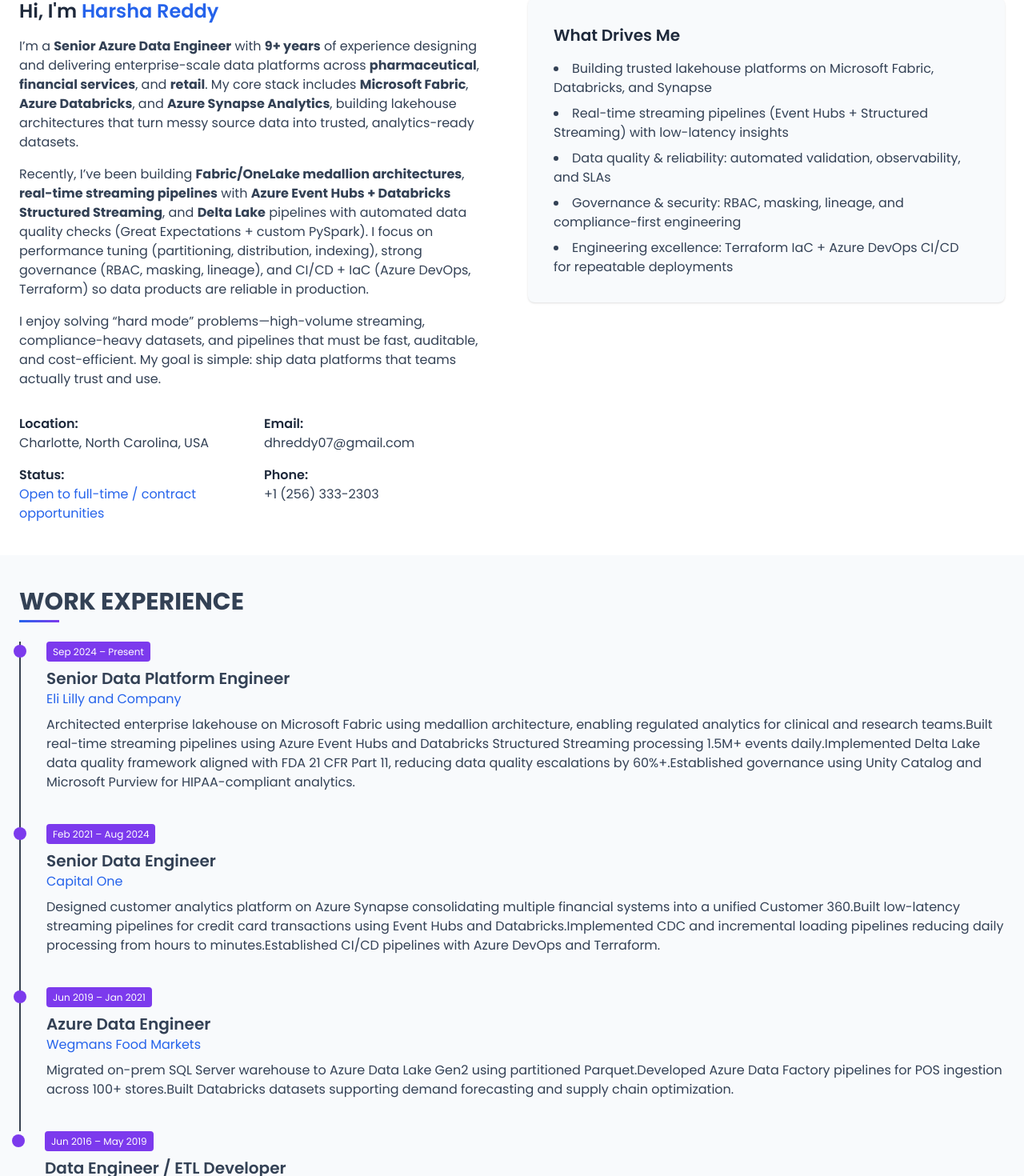
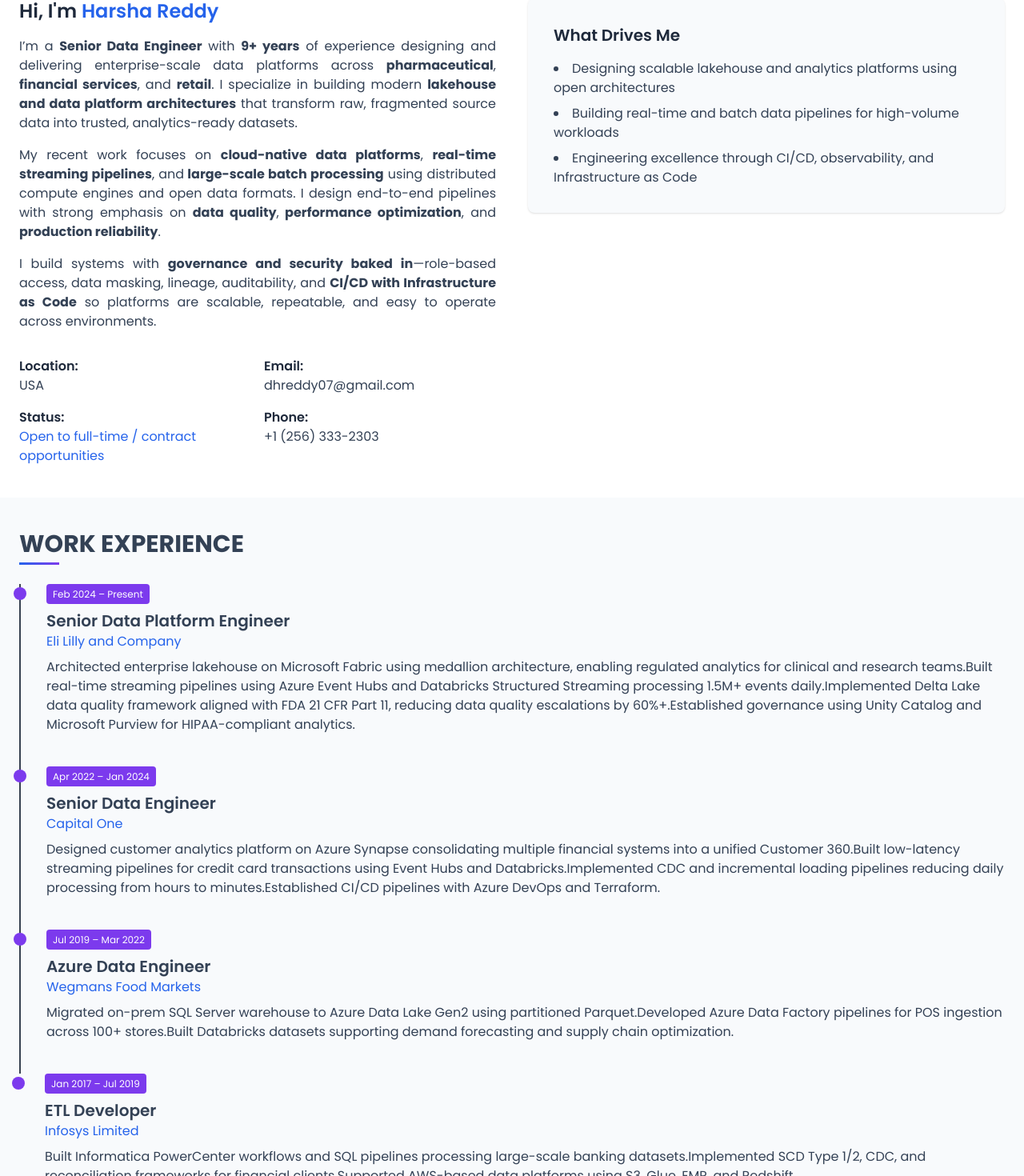
Before and after one commit to harshadhoma/portfolio, a React (Vite) app: page / in a window 1280 px wide. Shown: the part 910-2380 px from the top of the page at 80% size. Built offline with nearby package versions, Linux system fonts and the light colour scheme.

Commit message:
new exp and changes

```diff
--- a/src/components/About.tsx
+++ b/src/components/About.tsx
@@ -27,30 +27,30 @@ const About: React.FC = () => {
               Hi, I&apos;m <span className="text-primary">Harsha Reddy</span>
             </h3>
 
-            <p className="text-text mb-4">
-              I’m a <b>Senior Azure Data Engineer</b> with <b>9+ years</b> of experience designing and delivering
+            <p className="text-text text-justify mb-4">
+              I’m a <b>Senior Data Engineer</b> with <b>9+ years</b> of experience designing and delivering
               enterprise-scale data platforms across <b>pharmaceutical</b>, <b>financial services</b>, and <b>retail</b>.
-              My core stack includes <b>Microsoft Fabric</b>, <b>Azure Databricks</b>, and <b>Azure Synapse Analytics</b>,
-              building lakehouse architectures that turn messy source data into trusted, analytics-ready datasets.
+              I specialize in building modern <b>lakehouse and data platform architectures</b> that transform raw,
+              fragmented source data into trusted, analytics-ready datasets.
             </p>
 
-            <p className="text-text mb-4">
-              Recently, I’ve been building <b>Fabric/OneLake medallion architectures</b>, <b>real-time streaming pipelines</b>{' '}
-              with <b>Azure Event Hubs + Databricks Structured Streaming</b>, and <b>Delta Lake</b> pipelines with automated
-              data quality checks (Great Expectations + custom PySpark). I focus on performance tuning (partitioning,
-              distribution, indexing), strong governance (RBAC, masking, lineage), and CI/CD + IaC (Azure DevOps, Terraform)
-              so data products are reliable in production.
+            <p className="text-text text-justify mb-4">
+              My recent work focuses on <b>cloud-native data platforms</b>, <b>real-time streaming pipelines</b>, and
+              <b> large-scale batch processing</b> using distributed compute engines and open data formats.
+              I design end-to-end pipelines with strong emphasis on <b>data quality</b>,
+              <b> performance optimization</b>, and <b>production reliability</b>.
             </p>
 
-            <p className="text-text mb-4">
-              I enjoy solving “hard mode” problems—high-volume streaming, compliance-heavy datasets, and pipelines that must
-              be fast, auditable, and cost-efficient. My goal is simple: ship data platforms that teams actually trust and use.
+            <p className="text-text text-justify mb-4">
+              I build systems with <b>governance and security baked in</b>—role-based access, data masking, lineage,
+              auditability, and <b>CI/CD with Infrastructure as Code</b> so platforms are scalable,
+              repeatable, and easy to operate across environments.
             </p>
 
             <div className="grid grid-cols-1 sm:grid-cols-2 gap-4 mt-8">
               <div>
                 <p className="font-semibold text-dark">Location:</p>
-                <p className="text-text">Charlotte, North Carolina, USA</p>
+                <p className="text-text">USA</p>
               </div>
 
               <div>
@@ -80,11 +80,9 @@ const About: React.FC = () => {
             <div className="bg-background p-8 rounded-lg shadow w-full">
               <h3 className="text-xl font-semibold mb-4 text-dark">What Drives Me</h3>
               <ul className="list-disc list-inside text-text space-y-2">
-                <li>Building trusted lakehouse platforms on Microsoft Fabric, Databricks, and Synapse</li>
-                <li>Real-time streaming pipelines (Event Hubs + Structured Streaming) with low-latency insights</li>
-                <li>Data quality & reliability: automated validation, observability, and SLAs</li>
-                <li>Governance & security: RBAC, masking, lineage, and compliance-first engineering</li>
-                <li>Engineering excellence: Terraform IaC + Azure DevOps CI/CD for repeatable deployments</li>
+                <li>Designing scalable lakehouse and analytics platforms using open architectures</li>
+                <li>Building real-time and batch data pipelines for high-volume workloads</li>
+                <li>Engineering excellence through CI/CD, observability, and Infrastructure as Code</li>
               </ul>
             </div>
           </motion.div>
--- a/src/components/Hero.tsx
+++ b/src/components/Hero.tsx
@@ -51,7 +51,7 @@ const Hero: React.FC = () => {
               </Link>
 
               <a
-                href="https://drive.google.com/file/d/1M--V61Eclq_5ildWHjWCaeR9Jvy1ybL3/view?usp=sharing"
+                // href="https://drive.google.com/file/d/1M--V61Eclq_5ildWHjWCaeR9Jvy1ybL3/view?usp=sharing"
                 className="bg-white border-2 border-primary text-primary px-8 py-3 rounded-full font-medium hover:bg-primary hover:text-white transition-all duration-300 inline-flex items-center gap-2"
                 target="_blank"
                 rel="noopener noreferrer"
--- a/src/data/index.ts
+++ b/src/data/index.ts
@@ -91,7 +91,7 @@ export const experiences: Experience[] = [
   {
     title: 'Senior Data Platform Engineer',
     company: 'Eli Lilly and Company',
-    duration: 'Sep 2024 – Present',
+    duration: 'Feb 2024 – Present',
     description: [
       'Architected enterprise lakehouse on Microsoft Fabric using medallion architecture, enabling regulated analytics for clinical and research teams.',
       'Built real-time streaming pipelines using Azure Event Hubs and Databricks Structured Streaming processing 1.5M+ events daily.',
@@ -102,7 +102,7 @@ export const experiences: Experience[] = [
   {
     title: 'Senior Data Engineer',
     company: 'Capital One',
-    duration: 'Feb 2021 – Aug 2024',
+    duration: 'Apr 2022 – Jan 2024',
     description: [
       'Designed customer analytics platform on Azure Synapse consolidating multiple financial systems into a unified Customer 360.',
       'Built low-latency streaming pipelines for credit card transactions using Event Hubs and Databricks.',
@@ -113,7 +113,7 @@ export const experiences: Experience[] = [
   {
     title: 'Azure Data Engineer',
     company: 'Wegmans Food Markets',
-    duration: 'Jun 2019 – Jan 2021',
+    duration: 'Jul 2019 – Mar 2022',
     description: [
       'Migrated on-prem SQL Server warehouse to Azure Data Lake Gen2 using partitioned Parquet.',
       'Developed Azure Data Factory pipelines for POS ingestion across 100+ stores.',
@@ -121,30 +121,39 @@ export const experiences: Experience[] = [
     ]
   },
   {
-    title: 'Data Engineer / ETL Developer',
+    title: 'ETL Developer',
     company: 'Infosys Limited',
-    duration: 'Jun 2016 – May 2019',
+    duration: 'Jan 2017 – Jul 2019',
     description: [
-      'Built Informatica and PySpark pipelines processing large-scale financial datasets.',
-      'Implemented SCD, CDC, and reconciliation frameworks for banking clients.',
-      'Supported AWS-based big data platforms using Glue, EMR, and Redshift.'
+      'Built Informatica PowerCenter workflows and SQL pipelines processing large-scale banking datasets.',
+      'Implemented SCD Type 1/2, CDC, and reconciliation frameworks for financial clients.',
+      'Supported AWS-based data platforms using S3, Glue, EMR, and Redshift.'
     ]
   }
 ];
 
 /* =======================
-   EDUCATION
+   EDUCATION (Resume ONLY)
 ======================= */
 export const education: Education[] = [
   {
+    degree: 'Master of Science in Computer Science',
+    institution: 'Indiana University Bloomington',
+    duration: 'Aug 2015 – Dec 2016',
+    description: [
+      'Advanced coursework in distributed systems, databases, and software engineering.'
+    ]
+  },
+  {
     degree: 'Bachelor of Technology in Computer Science & Engineering',
     institution: 'Jawaharlal Nehru Technological University, Hyderabad',
-    duration: '2012 – 2016',
+    duration: 'Aug 2010 – May 2014',
     description: [
-      'Core foundation in databases, data structures, operating systems, and software engineering.'
+      'Strong foundation in data structures, databases, operating systems, and software engineering.'
     ]
   }
 ];
+
 
 /* =======================
    CERTIFICATIONS
@@ -204,7 +213,7 @@ export const blogs: BlogPost[] = [
 export const contact: Contact = {
   email: 'dhreddy07@gmail.com',
   phone: '+1 256-333-2303',
-  location: 'Charlotte, North Carolina, USA',
+  location: 'USA',
 };
 
 /* =======================
```
